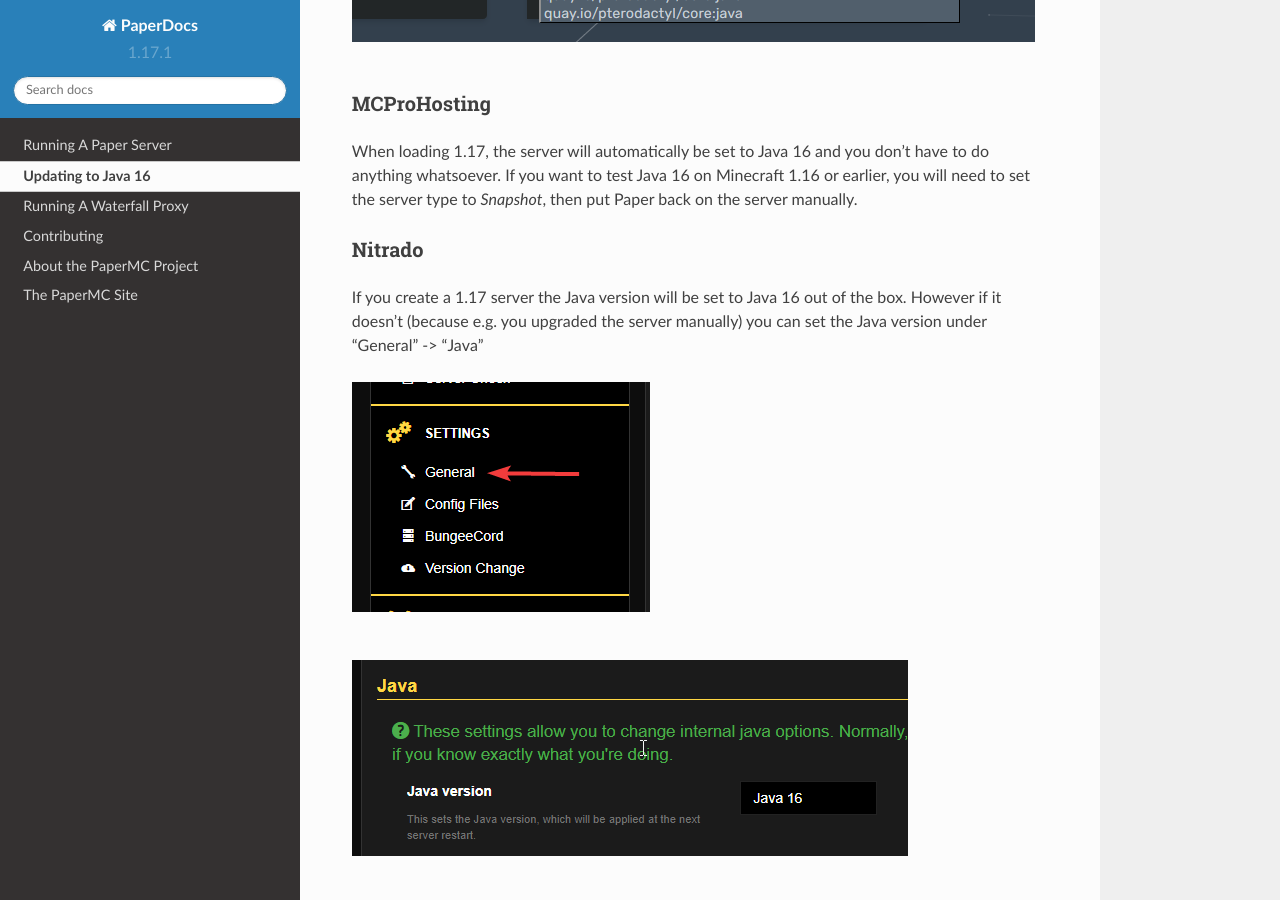
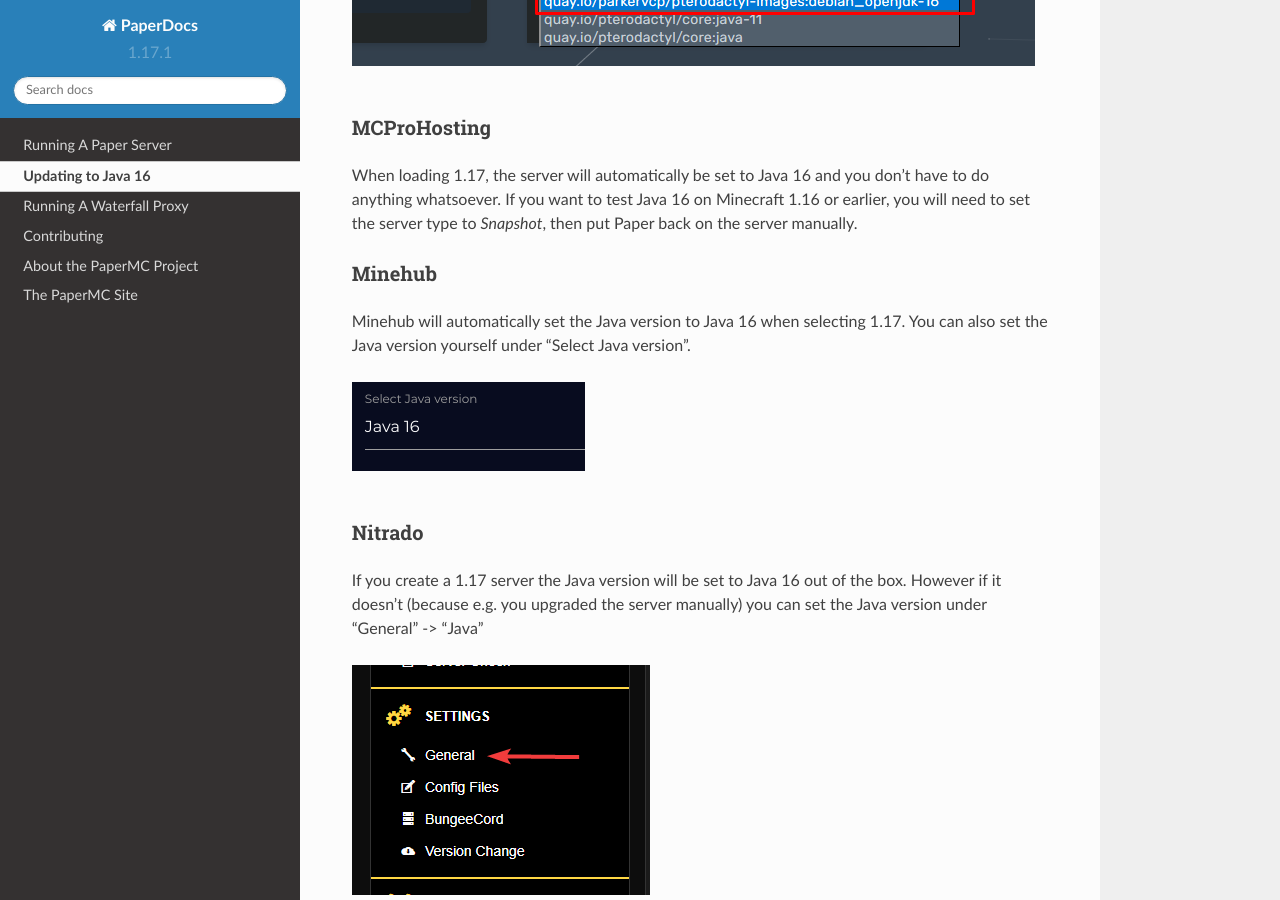
Before and after one commit to PaperMC/PaperDocs, a Sphinx documentation site: the page built from source/java-update/index.rst, in a window 1280 px wide and 900 px high, scrolled down 3028 px. Built offline with Sphinx 7.4.7 and the Read the Docs theme 2.0.0, drawn with Linux system fonts in a browser that asks for light colours.

Commit message:
Add Minehub to shared hosts list

```diff
--- a/source/java-update/index.rst
+++ b/source/java-update/index.rst
@@ -106,6 +106,16 @@
 have to do anything whatsoever. If you want to test Java 16 on Minecraft 1.16 or
 earlier, you will need to set the server type to *Snapshot*, then put Paper back
 on the server manually.
+
+Minehub
+~~~~~~~~~~~~
+
+Minehub will automatically set the Java version to Java 16 when selecting 1.17.
+You can also set the Java version yourself under "Select Java version".
+
+.. image:: java-update-assets/minehub-java-version.png
+
+|br|
 
 Nitrado
 ~~~~~~~
```
Also changed, not shown: source/java-update/java-update-assets/minehub-java-version.png (added).
